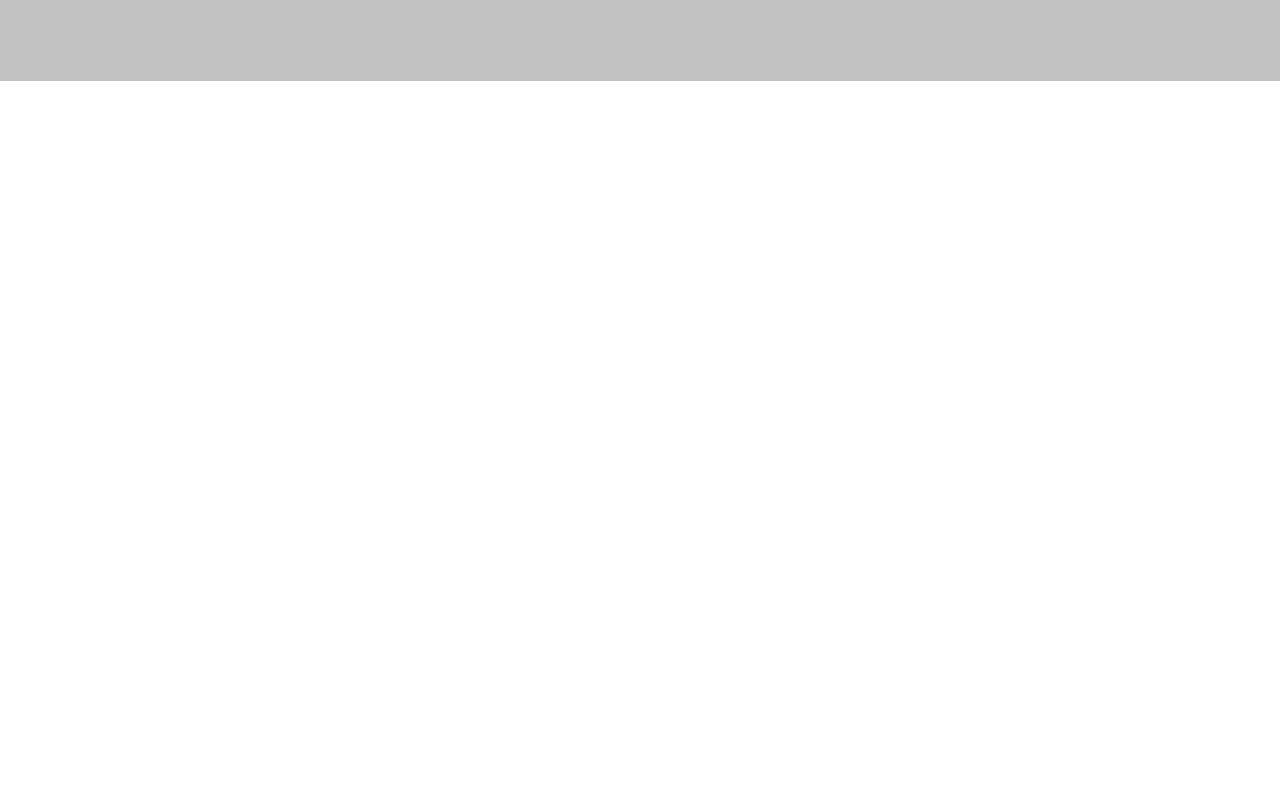
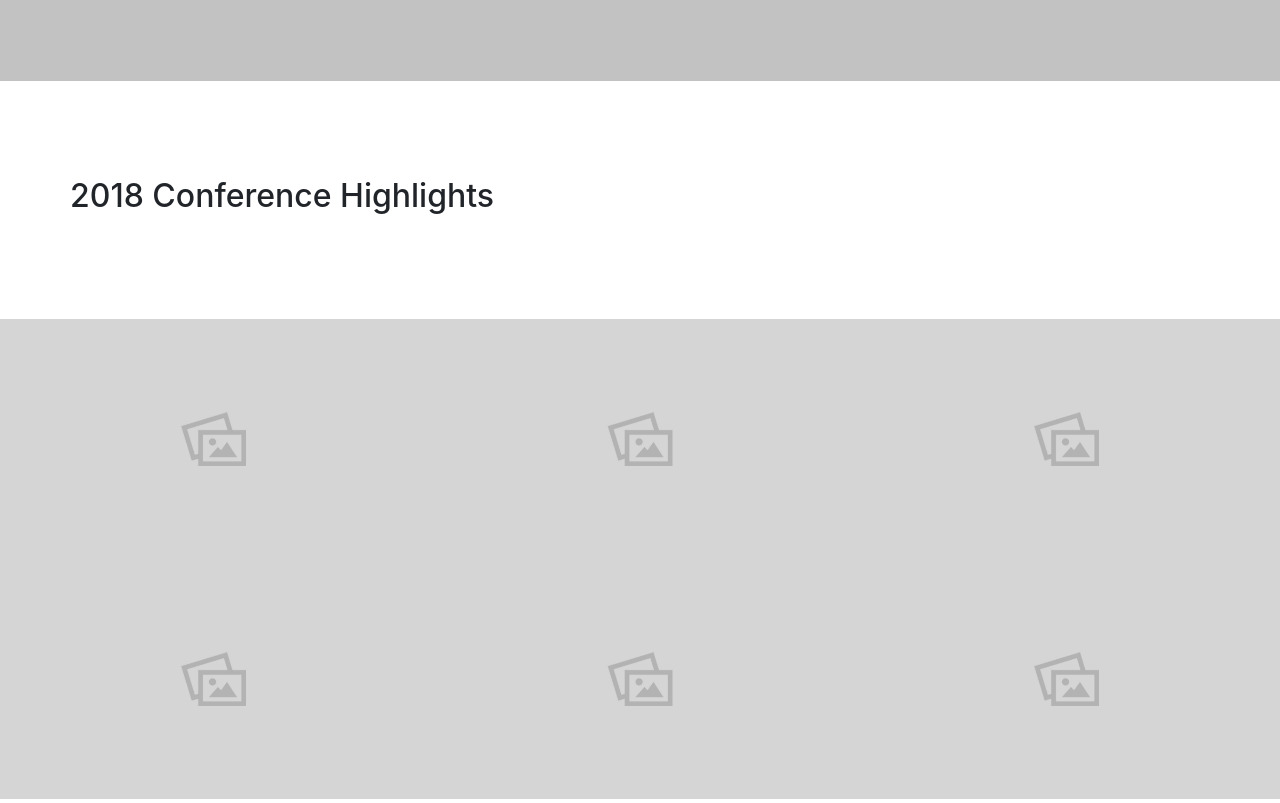
Before and after one commit to JasonAron/AfroTech, a plain HTML site: page index.html in a window 1280 px wide. Shown: the part 3320-4123 px from the top of the page. Drawn offline with nearby package versions, Linux system fonts and the light colour scheme.

Commit message:
Conference Highlights Skeleton

```diff
--- a/index.html
+++ b/index.html
@@ -249,7 +249,31 @@
     <!--/////////////////////////////////-->
 
     <div class="main">
-      <section></section>
+      <section>
+        <div class="container">
+          <div class="row pt-5 mt-5">
+            <h2>2018 Conference Highlights</h2>
+          </div>
+        </div>
+        <div class="row no-gutters pt-5 mt-5">
+          <div class="col-lg-4 col-md-12"><img class=" img-fluid" src="assets/images/Placeholder.jpg" alt="">
+          </div>
+          <div class="col-lg-4 col-md-12"><img class="fluid img-fluid" src="assets/images/Placeholder.jpg" alt="">
+          </div>
+          <div class="col-lg-4 col-md-12"><img class="fluid img-fluid" src="assets/images/Placeholder.jpg" alt="">
+          </div>
+        </div>
+
+        <div class="row no-gutters">
+          <div class="col-lg-4 col-md-12"><img class="fluid img-fluid" src="assets/images/Placeholder.jpg" alt="">
+          </div>
+          <div class="col-lg-4 col-md-12"><img class="fluid img-fluid" src="assets/images/Placeholder.jpg" alt="">
+          </div>
+          <div class="col-lg-4 col-md-12"><img class="fluid img-fluid" src="assets/images/Placeholder.jpg" alt="">
+          </div>
+        </div>
+
+      </section>
     </div>
 
     <!--////////-->
```
